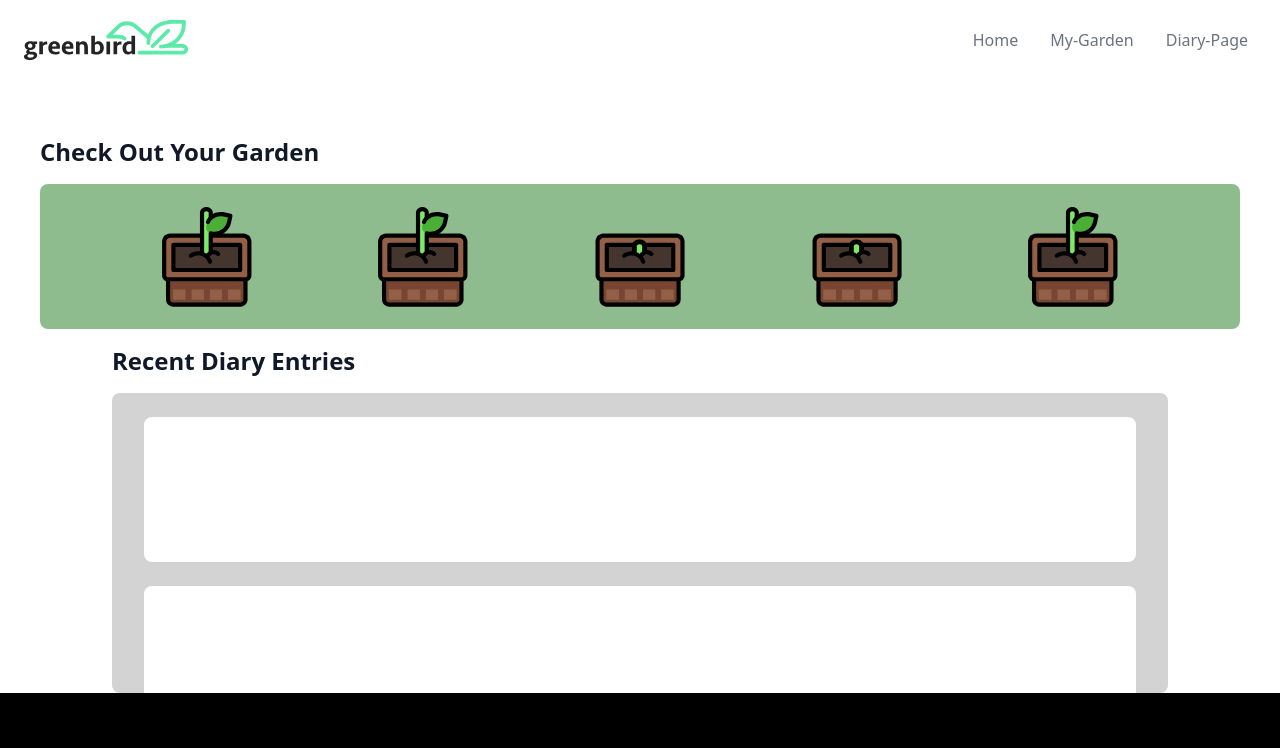
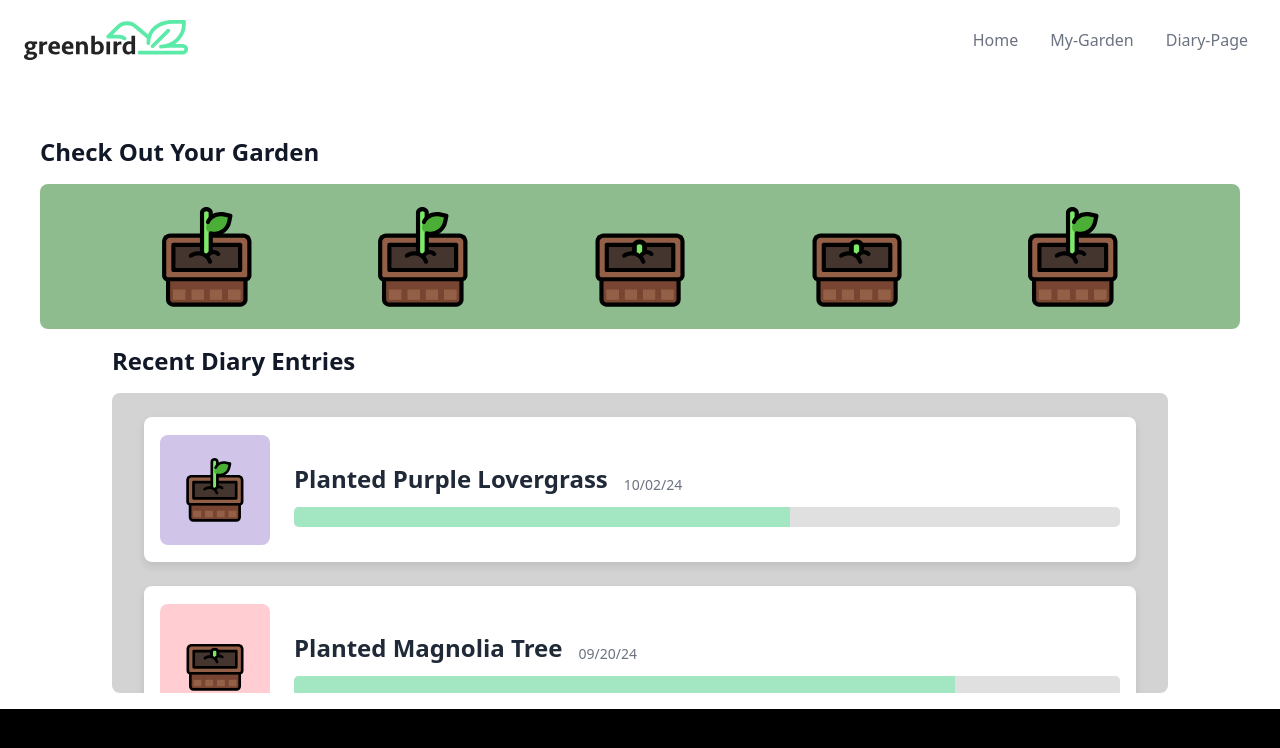
Before and after one commit to mengfw-02/Iproject_garden, a Next.js app in the folder garden/: page /home in a window 1280 px wide. Shown: the top 748 px of the page. Built offline with nearby package versions, Linux system fonts and the light colour scheme.

Commit message:
Home Page + Diary Entries
- Created new progress bar element without toggle
- Altered formatting to better match Figma design
- Altered White-bar component to include children (text, images, and progress)

```diff
--- a/garden/src/components/Progress-bar.css
+++ b/garden/src/components/Progress-bar.css
@@ -12,7 +12,7 @@
     height: 20px;
     width: 100%;
     background-color: #e0e0e0;
-    border-radius: 10px;
+    border-radius: 5px;
     overflow: hidden;
   }
 
--- a/garden/src/components/Progress-bar.js
+++ b/garden/src/components/Progress-bar.js
@@ -16,9 +16,6 @@ const ProgressBar = ({ tagOptions, selectedTag, onTagChange, progress, goal }) =
       <div className="progress-bar">
         <div className="progress-bar-filled" style={{ width: filledWidth }}></div>
       </div>
-      <div className="reward-message text-black">
-        {goal - progress} Posts Until Reward
-      </div>
     </div>
   );
 }
--- /dev/null
+++ b/garden/src/components/Progress-bar1.js
@@ -0,0 +1,16 @@
+import React from 'react';
+import './Progress-bar.css'; // Ensure you have this CSS file in your project
+
+const ProgressBar1 = ({progress, goal }) => {
+  const filledWidth = `${(progress / goal) * 100}%`;
+
+  return (
+    <div className="progress-bar-container">
+      <div className="progress-bar">
+        <div className="progress-bar-filled" style={{ width: filledWidth }}></div>
+      </div>
+    </div>
+  );
+}
+
+export default ProgressBar1;
--- a/garden/src/components/White-diary-entry.js
+++ b/garden/src/components/White-diary-entry.js
@@ -1,10 +1,44 @@
 // white-diary-entry.js
+
 import React from "react";
+import ProgressBar1 from "../components/Progress-bar1";
 
-const WhiteBar = () => (
-    <div className="rounded-lg p-1 mx-6 lg:mx-8 flex justify-start items-center overflow-x-auto mt-6"
-         style={{height: 145, backgroundColor: 'white' }}
-    />
+const WhiteBar = ({ icon, title, date, progressMade, postGoal, bgColor }) => (
+  <div
+    className="rounded-lg p-4 mx-6 lg:mx-8 flex justify-start items-center overflow-x-auto mt-6"
+    style={{ height: 145, backgroundColor: "white", boxShadow: '0 4px 8px rgba(0, 0, 0, 0.1)' }}
+  >
+    {/* Icon */}
+
+    <div
+      className="flex-shrink-0 rounded-lg p-2 flex justify-center items-center mr-6"
+      style={{
+        backgroundColor: bgColor,
+        height: '100%', // Match the height of the white bar
+        width: '100%',  // Make it square by matching width to height
+        maxHeight: '110px', // Adjust the icon container's height to leave some padding
+        maxWidth: '110px'   // Make sure it remains square
+      }}
+    >
+      <img src={icon} alt={title} className="w-16 h-16" />
+    </div>
+
+    {/* Text Content */}
+    <div className="flex-grow">
+      <div className="flex items-end justify-left">
+        <div className="text-2xl font-semibold text-gray-800">{title}</div>
+        <div className="text-sm text-gray-500 ml-4">{date}</div>
+      </div>
+
+      {/* Progress Bar */}
+      <div className="w-full bg-gray-200 rounded-full h-2.5 mt-3">
+      <ProgressBar1
+            progress={progressMade}
+            goal={postGoal}
+          />
+      </div>
+    </div>
+  </div>
 );
 
 export default WhiteBar;
--- a/garden/src/pages/home.js
+++ b/garden/src/pages/home.js
@@ -2,12 +2,14 @@
 * Home/Main page containing garden bar and diary entries container
 */
 
+import React, { useState } from 'react';
 import Navbar from "../components/Navbar"; // refer to navbar component
 import GreenBar from "../components/Green-diary-bar" // import green bar
 import FlowerPot from "../components/Flower-pot" // import flower pot
 import GreyBar from "../components/Grey-diary-bar"; // import grey bar
 import WhiteBar from "../components/White-diary-entry"; // import white diary entry bar
 import "../app/globals.css"; // refer to format file
+
 
 export default function home() {
 
@@ -41,11 +43,36 @@ export default function home() {
                 Recent Diary Entries
             </h2>
 
-            <div className="rounded-lg p-0 mx-6 lg:mx-20 flex justify-start items-center overflow-y-auto">
+            <div className="rounded-lg p-0 pb-4 mx-6 lg:mx-20 flex justify-start items-center overflow-y-auto">
                 <GreyBar style={ {width: '100%', height: '300px'} }>
-                    <WhiteBar/>
-                    <WhiteBar/>
-                    <WhiteBar/>
+                <WhiteBar
+                    icon={'/tall-flower.svg'}
+                    title={"Planted Purple Lovergrass"}
+                    date={"10/02/24"}
+                    progressMade = {3}
+                    postGoal = {5}
+                    bgColor = "#D1C4E9"
+
+                />
+                <WhiteBar
+                    icon={'/short-flower.svg'}
+                    title={"Planted Magnolia Tree"}
+                    date={"09/20/24"}
+                    progressMade = {4}
+                    postGoal = {5}
+                    bgColor = "#FFCDD2"
+
+                />
+                <WhiteBar
+                    icon={'/tall-flower.svg'}
+                    title={"Planted Butterfly Weed"}
+                    date={"01/23/24"}
+                    progressMade = {1}
+                    postGoal = {5}
+                    bgColor = "#D1C4E9"
+
+                />
+
                 </GreyBar>
             </div>
         </div>
```
Also changed, not shown: 1 other file (tests, documents, lock files or other folders).
